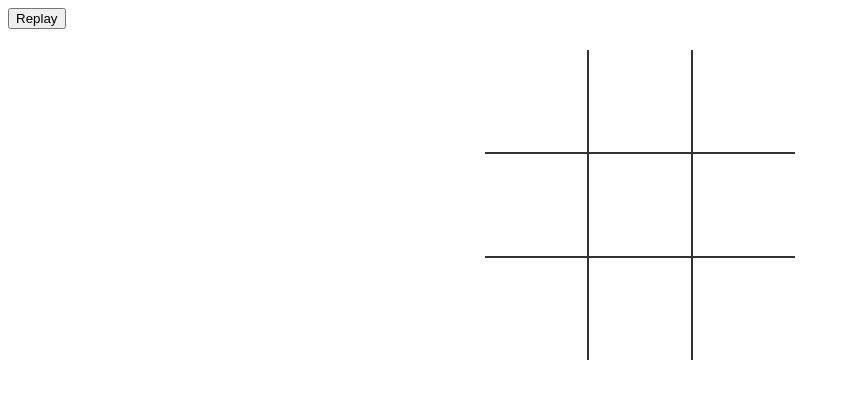
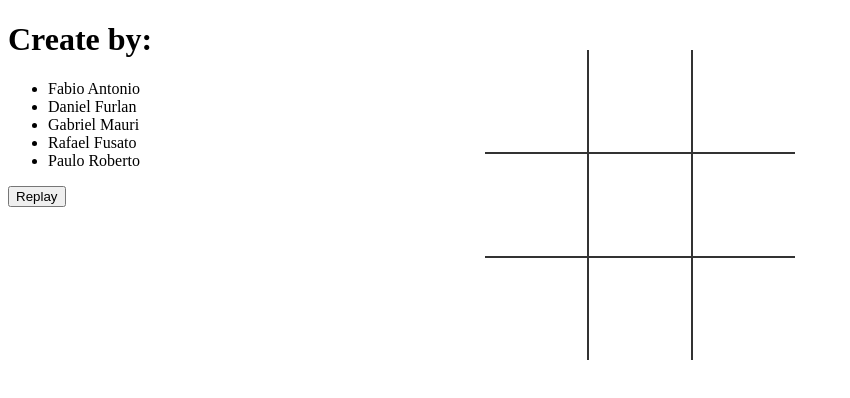
Before and after one commit to FabioXXI/Tic-Tac-Toe-Science-Fair---School-2023, a plain HTML site: page index.html in a window 1280 px wide. Shown: the whole page, without its empty margins (0-850 px from the left). Drawn offline with Linux system fonts and the light colour scheme.

Commit message:
Update index.html

```diff
--- a/index.html
+++ b/index.html
@@ -30,6 +30,16 @@
 			<td class="cell" id="8"></td>
 		</tr>
 	</table>
+	<div>
+		<h1>Create by:</h1>
+		<ul>
+			<li>Fabio Antonio</li>
+			<li>Daniel Furlan</li>
+			<li>Gabriel Mauri</li>
+			<li>Rafael Fusato</li>
+			<li>Paulo Roberto</li>
+		</ul>
+	</div>
 	<div class="endgame">
 		<div class="text"></div>
 	</div>
```
